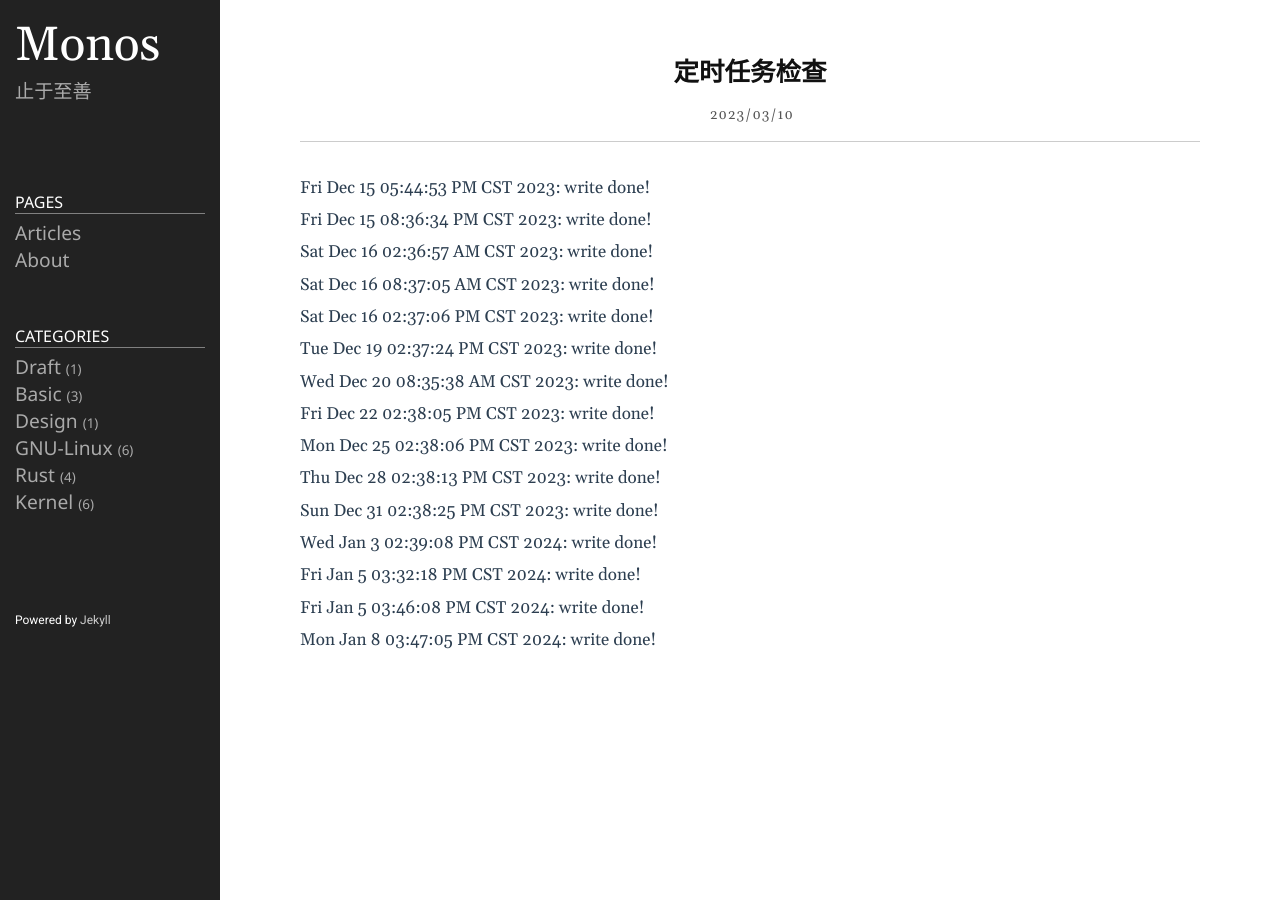
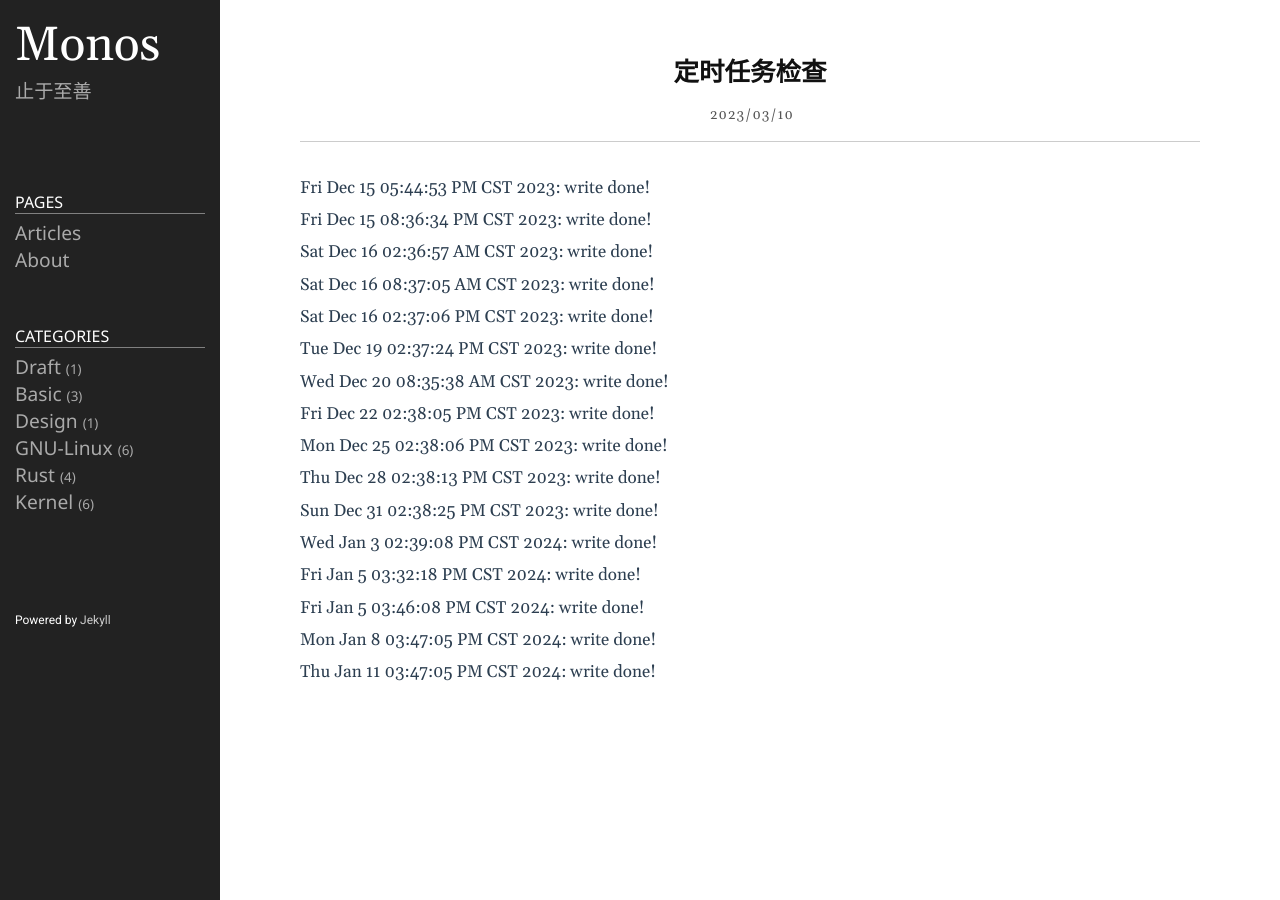
Before and after one commit to lclgo/lclgo.github.io, a Jekyll site: the page built from _posts/2023-03-10-weekly.md, in a window 1280 px wide. Built offline with Jekyll 4.4.1, drawn with Linux system fonts in a browser that asks for light colours.

Commit message:
timer check

```diff
--- a/_posts/2023-03-10-weekly.md
+++ b/_posts/2023-03-10-weekly.md
@@ -33,3 +33,5 @@ Fri Jan  5 03:32:18 PM CST 2024: write done!
 Fri Jan  5 03:46:08 PM CST 2024: write done!
 
 Mon Jan  8 03:47:05 PM CST 2024: write done!
+
+Thu Jan 11 03:47:05 PM CST 2024: write done!
```
